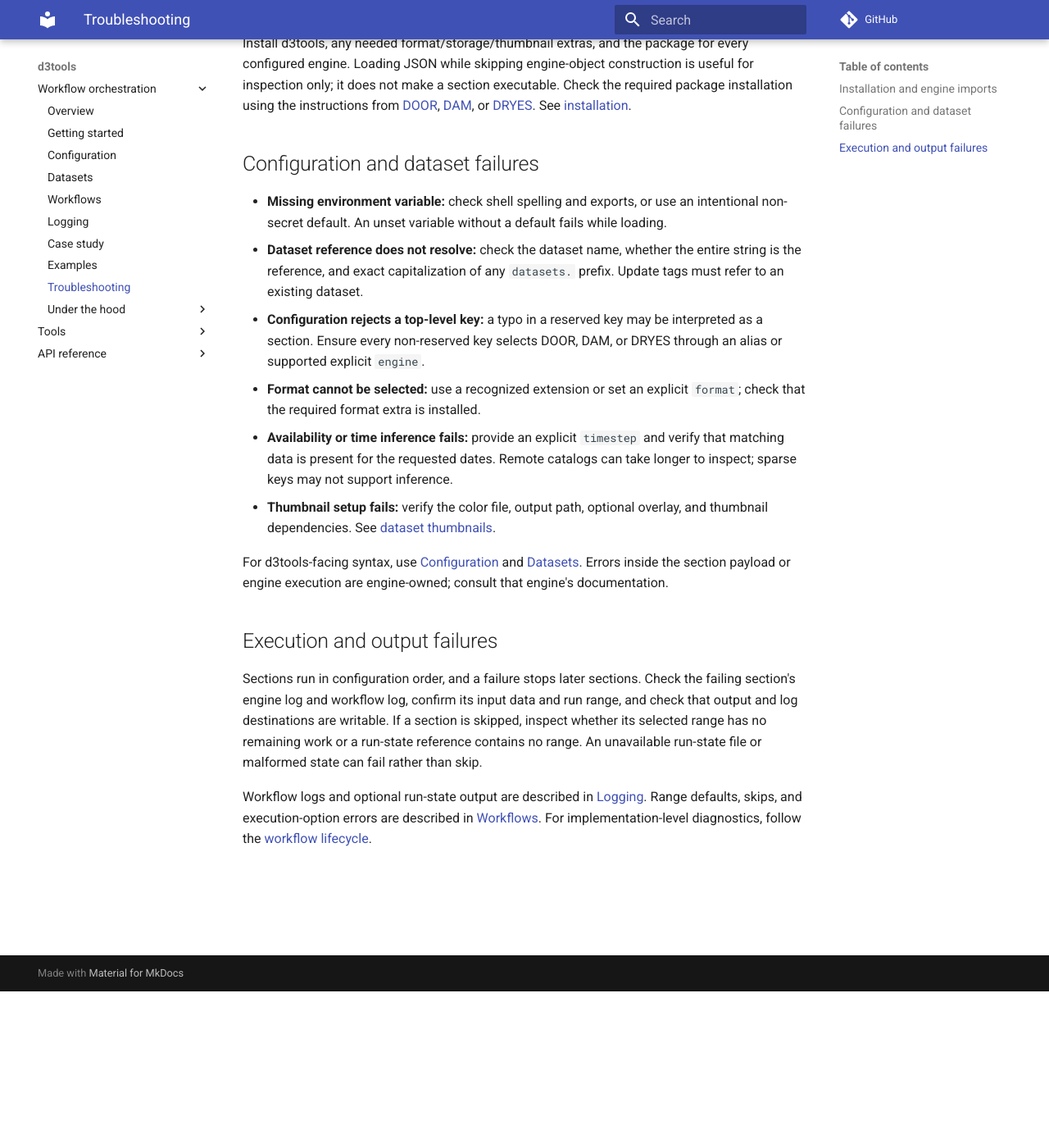
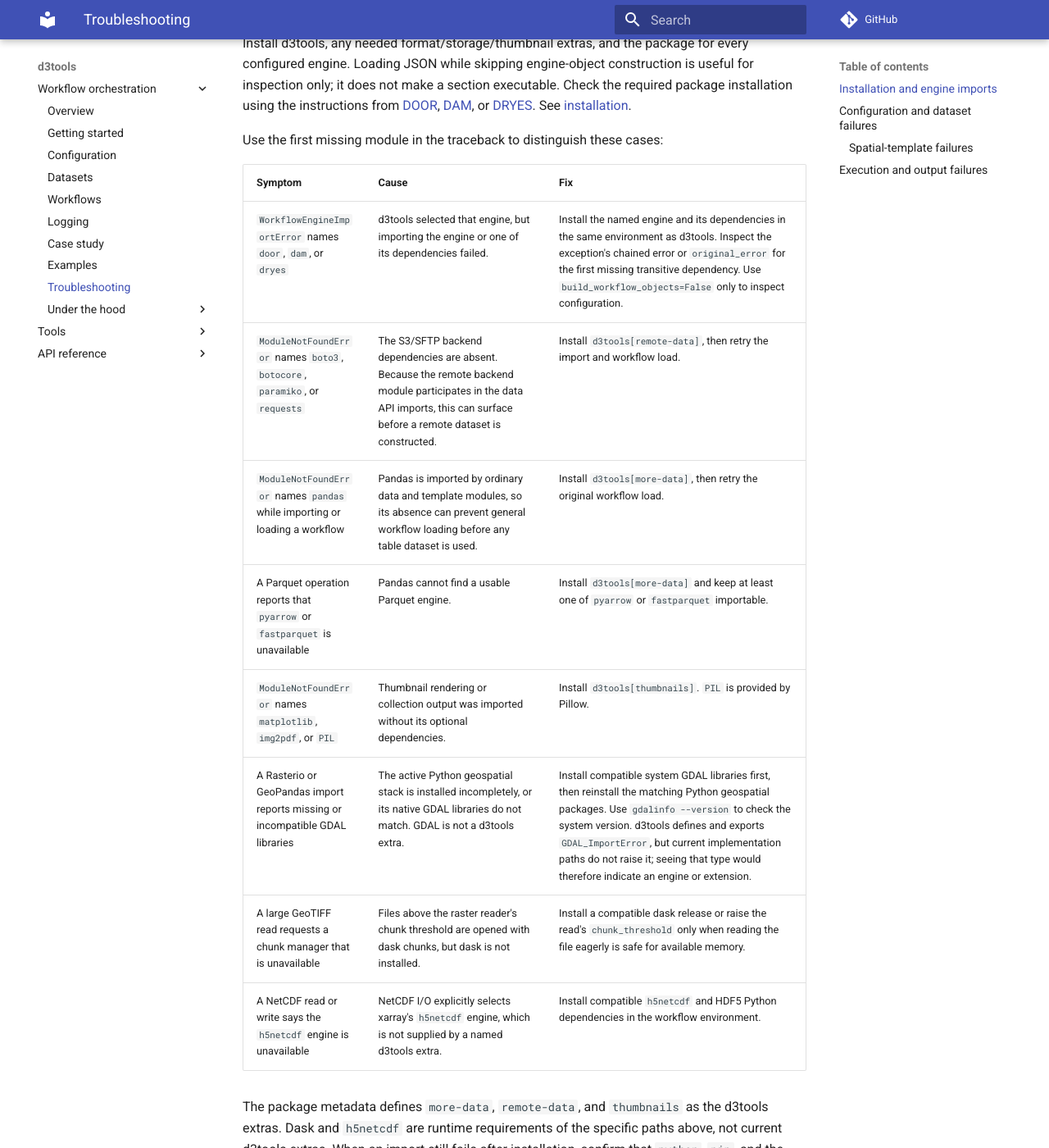
Before and after one commit to c-hydro/d3tools, an MkDocs documentation site: the page built from docs/workflow_orchestration/troubleshooting.md, in a window 1280 px wide and 1400 px high, scrolled down 191 px. Shown: the whole window at 82% size. Built offline with MkDocs 1.6.1 and Material for MkDocs 9.7.7, drawn with Linux system fonts in a browser that asks for light colours; comment, search, counter and statistics services are not loaded; some of the changed text lies outside the part shown.

Commit message:
docs: expand workflow troubleshooting catalogue

```diff
--- a/docs/workflow_orchestration/troubleshooting.md
+++ b/docs/workflow_orchestration/troubleshooting.md
@@ -10,6 +10,25 @@ from [DOOR](https://github.com/c-hydro/door),
 [DAM](https://github.com/c-hydro/dam), or
 [DRYES](https://github.com/c-hydro/dryes). See
 [installation](getting-started.md#install-d3tools-and-required-extras).
+
+Use the first missing module in the traceback to distinguish these cases:
+
+| Symptom | Cause | Fix |
+| --- | --- | --- |
+| `WorkflowEngineImportError` names `door`, `dam`, or `dryes` | d3tools selected that engine, but importing the engine or one of its dependencies failed. | Install the named engine and its dependencies in the same environment as d3tools. Inspect the exception's chained error or `original_error` for the first missing transitive dependency. Use `build_workflow_objects=False` only to inspect configuration. |
+| `ModuleNotFoundError` names `boto3`, `botocore`, `paramiko`, or `requests` | The S3/SFTP backend dependencies are absent. Because the remote backend module participates in the data API imports, this can surface before a remote dataset is constructed. | Install `d3tools[remote-data]`, then retry the import and workflow load. |
+| `ModuleNotFoundError` names `pandas` while importing or loading a workflow | Pandas is imported by ordinary data and template modules, so its absence can prevent general workflow loading before any table dataset is used. | Install `d3tools[more-data]`, then retry the original workflow load. |
+| A Parquet operation reports that `pyarrow` or `fastparquet` is unavailable | Pandas cannot find a usable Parquet engine. | Install `d3tools[more-data]` and keep at least one of `pyarrow` or `fastparquet` importable. |
+| `ModuleNotFoundError` names `matplotlib`, `img2pdf`, or `PIL` | Thumbnail rendering or collection output was imported without its optional dependencies. | Install `d3tools[thumbnails]`. `PIL` is provided by Pillow. |
+| A Rasterio or GeoPandas import reports missing or incompatible GDAL libraries | The active Python geospatial stack is installed incompletely, or its native GDAL libraries do not match. GDAL is not a d3tools extra. | Install compatible system GDAL libraries first, then reinstall the matching Python geospatial packages. Use `gdalinfo --version` to check the system version. d3tools defines and exports `GDAL_ImportError`, but current implementation paths do not raise it; seeing that type would therefore indicate an engine or extension. |
+| A large GeoTIFF read requests a chunk manager that is unavailable | Files above the raster reader's chunk threshold are opened with dask chunks, but dask is not installed. | Install a compatible dask release or raise the read's `chunk_threshold` only when reading the file eagerly is safe for available memory. |
+| A NetCDF read or write says the `h5netcdf` engine is unavailable | NetCDF I/O explicitly selects xarray's `h5netcdf` engine, which is not supplied by a named d3tools extra. | Install compatible `h5netcdf` and HDF5 Python dependencies in the workflow environment. |
+
+The package metadata defines `more-data`, `remote-data`, and `thumbnails` as
+the d3tools extras. Dask and `h5netcdf` are runtime requirements of the
+specific paths above, not current d3tools extras. When an import still fails
+after installation, confirm that `python`, `pip`, and the workflow runner all
+come from the same virtual environment.
 
 ## Configuration and dataset failures
 
@@ -30,6 +49,26 @@ from [DOOR](https://github.com/c-hydro/door),
 - **Thumbnail setup fails:** verify the color file, output path, optional
   overlay, and thumbnail dependencies. See [dataset thumbnails](datasets.md#configure-thumbnails).
 
+### Spatial-template failures
+
+Raster datasets create or reuse a `TemplateManager` while reading and writing
+data. Its errors therefore surface as dataset read/write failures and stop the
+owning workflow section.
+
+| Symptom | Cause | Fix |
+| --- | --- | --- |
+| `TemplateValidationError` lists missing required keys | A template mapping passed to validation lacks one or more of `crs`, `_FillValue`, dimension names, spatial dimensions, dimension starts/ends/steps, or dimension lengths. | Use `TemplateManager.set()` or the dataset's `set_template()` with a valid `DataArray`/`Dataset` instead of assembling internal template dictionaries. If an engine or extension supplied the mapping, report the listed fields to its maintainer. |
+| `TemplateValidationError` lists invalid values | The template has no dimensions, does not identify exactly two spatial dimensions, has a missing CRS, or records a non-positive dimension length. | Select a non-empty raster variable and set its x/y spatial dimensions and CRS before creating the template. The exception identifies the spatial key and each invalid value. |
+| A cached template is ignored and the dataset tries to derive it again | `TemplateManager.load_from_cache()` found no cache file or could not read valid JSON and returned `False`; cache-load failures are not raised as validation errors. | Check that the source raster exists, then remove that `template_<spatial-key>.json` file or call `clear_cache()` and rebuild the cache. A syntactically valid cache is not revalidated when loaded, so also rebuild it if later reconstruction reports missing or inconsistent fields. |
+| `TemplateMemoryError` reports an operation and estimated size | An engine or extension has rejected a template operation as too large. The exception type supplies chunking, smaller tiles, or disk caching as mitigations. | Reduce the tile/grid size, process with dask chunks, or configure template disk caching. Current `TemplateManager` defines and imports this exception but does not itself perform a memory estimate or raise it, so use the traceback to identify the component that did. |
+
+`TemplateNotFoundError` and `TemplateCompatibilityError` are also public
+template exception types, but the current `TemplateManager` does not raise
+them. If an engine or extension raises either one, follow its traceback rather
+than assuming it came from the manager. Direct template setup, cache behavior,
+and reconstruction are described in
+[Tools — Spatial templates](../tools/datasets.md#spatial-templates).
+
 For d3tools-facing syntax, use [Configuration](configuration.md) and
 [Datasets](datasets.md). Errors inside the section payload or engine
 execution are engine-owned; consult that engine's documentation.
```
